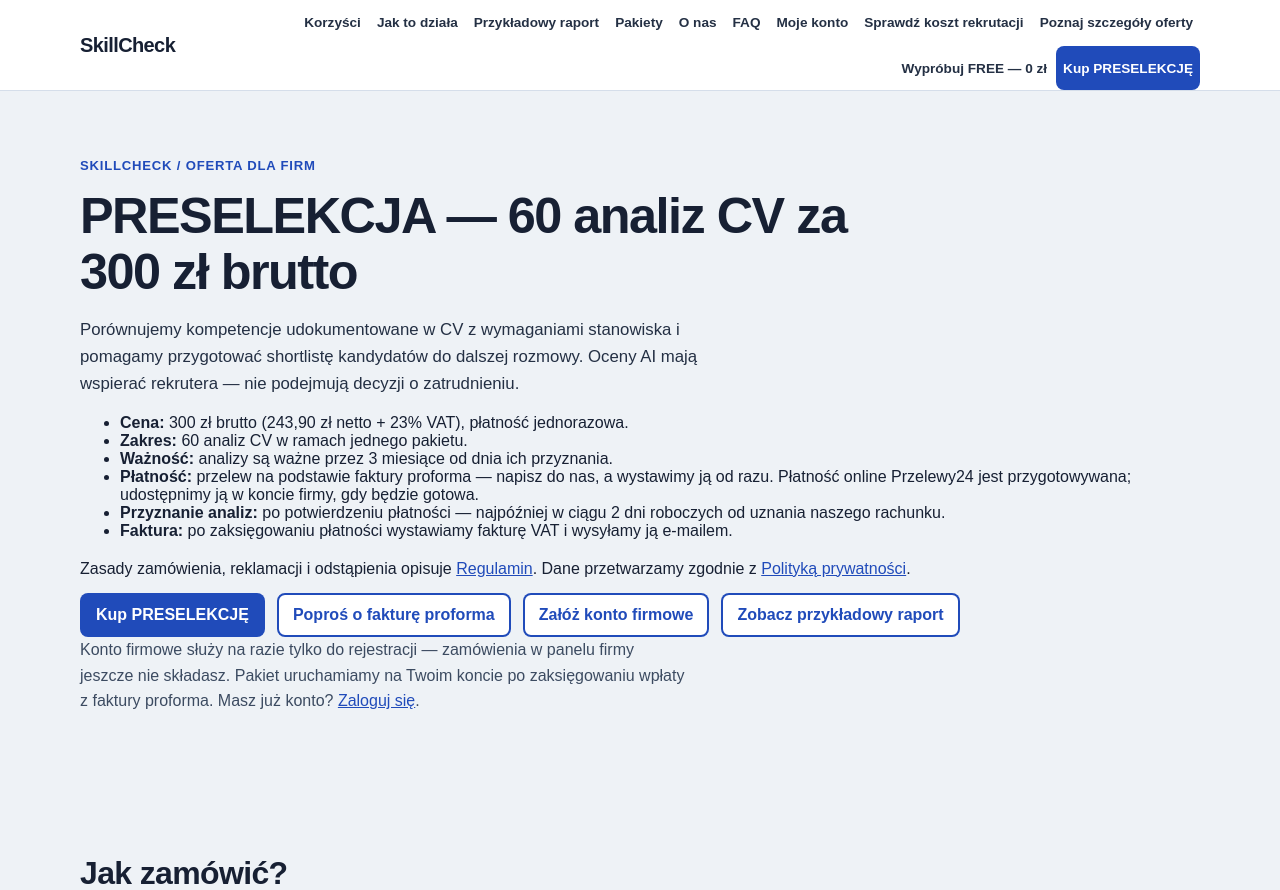
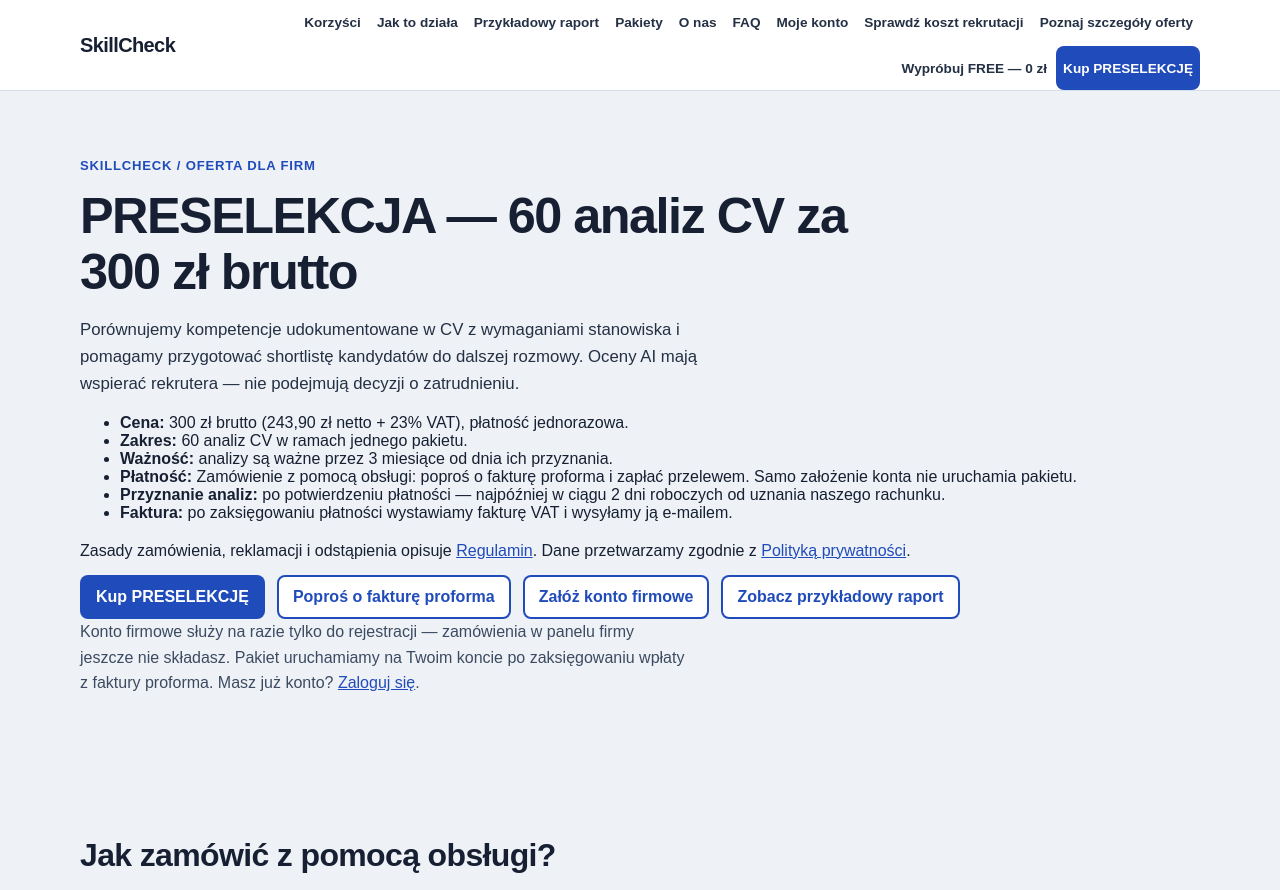
Before and after one commit to krzysztofsyska/skillcheck-core, a Next.js app: page /preselekcja in a window 1280 px wide. Shown: the top 890 px of the page. Built offline with nearby package versions, Linux system fonts and the light colour scheme.

Commit message:
fix(SC-019): make payment availability copy match checkout state

```diff
--- a/app/preselekcja/page.tsx
+++ b/app/preselekcja/page.tsx
@@ -43,7 +43,9 @@ export default async function PreselectionOfferPage() {
           <li><strong>Cena:</strong> {preselekcjaPrice} ({preselekcjaOffer.netPln} zł netto + 23% VAT), płatność jednorazowa.</li>
           <li><strong>Zakres:</strong> {scope ? `${scope} w ramach jednego pakietu.` : `${sc19PolicyPendingScope}.`}</li>
           <li><strong>Ważność:</strong> analizy są ważne przez {preselekcjaOffer.validityMonths} miesiące od dnia ich przyznania.</li>
-          <li><strong>Płatność:</strong> przelew na podstawie faktury proforma — napisz do nas, a wystawimy ją od razu. Płatność online Przelewy24 jest przygotowywana; udostępnimy ją w koncie firmy, gdy będzie gotowa.</li>
+          <li><strong>Płatność:</strong> {catalogEnabled
+            ? "Aktualne opcje zamówienia i płatności sprawdzisz w panelu firmy. Możesz też poprosić obsługę o fakturę proforma i zapłacić przelewem."
+            : "Zamówienie z pomocą obsługi: poproś o fakturę proforma i zapłać przelewem. Samo założenie konta nie uruchamia pakietu."}</li>
           <li><strong>Przyznanie analiz:</strong> po potwierdzeniu płatności — najpóźniej w ciągu 2 dni roboczych od uznania naszego rachunku.</li>
           <li><strong>Faktura:</strong> po zaksięgowaniu płatności wystawiamy fakturę VAT i wysyłamy ją e-mailem.</li>
         </ul>
@@ -59,7 +61,7 @@ export default async function PreselectionOfferPage() {
           : <p className={styles.note}>Konto firmowe służy na razie tylko do rejestracji — zamówienia w panelu firmy jeszcze nie składasz. Pakiet uruchamiamy na Twoim koncie po zaksięgowaniu wpłaty z faktury proforma. Masz już konto? <Link href="/login">Zaloguj się</Link>.</p>}
       </section>
       <section aria-labelledby="pilot-process">
-        <h2 id="pilot-process">Jak zamówić?</h2>
+        <h2 id="pilot-process">Jak zamówić z pomocą obsługi?</h2>
         <ol>
           <li>Załóż konto firmowe w SkillCheck i zaakceptuj Regulamin.</li>
           <li>Napisz do nas z nazwą firmy, NIP i adresem e-mail konta — wystawimy fakturę proforma.</li>
```
